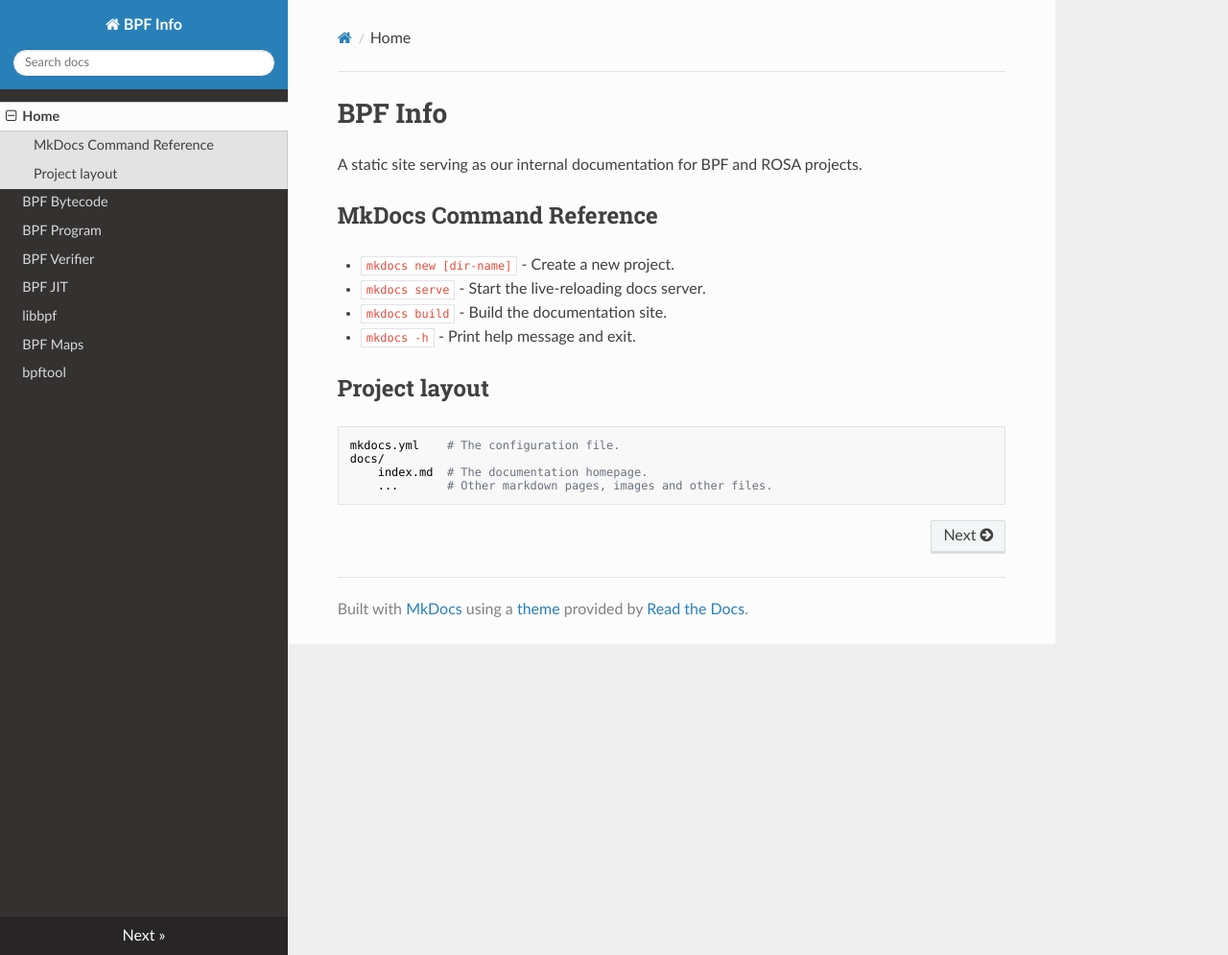
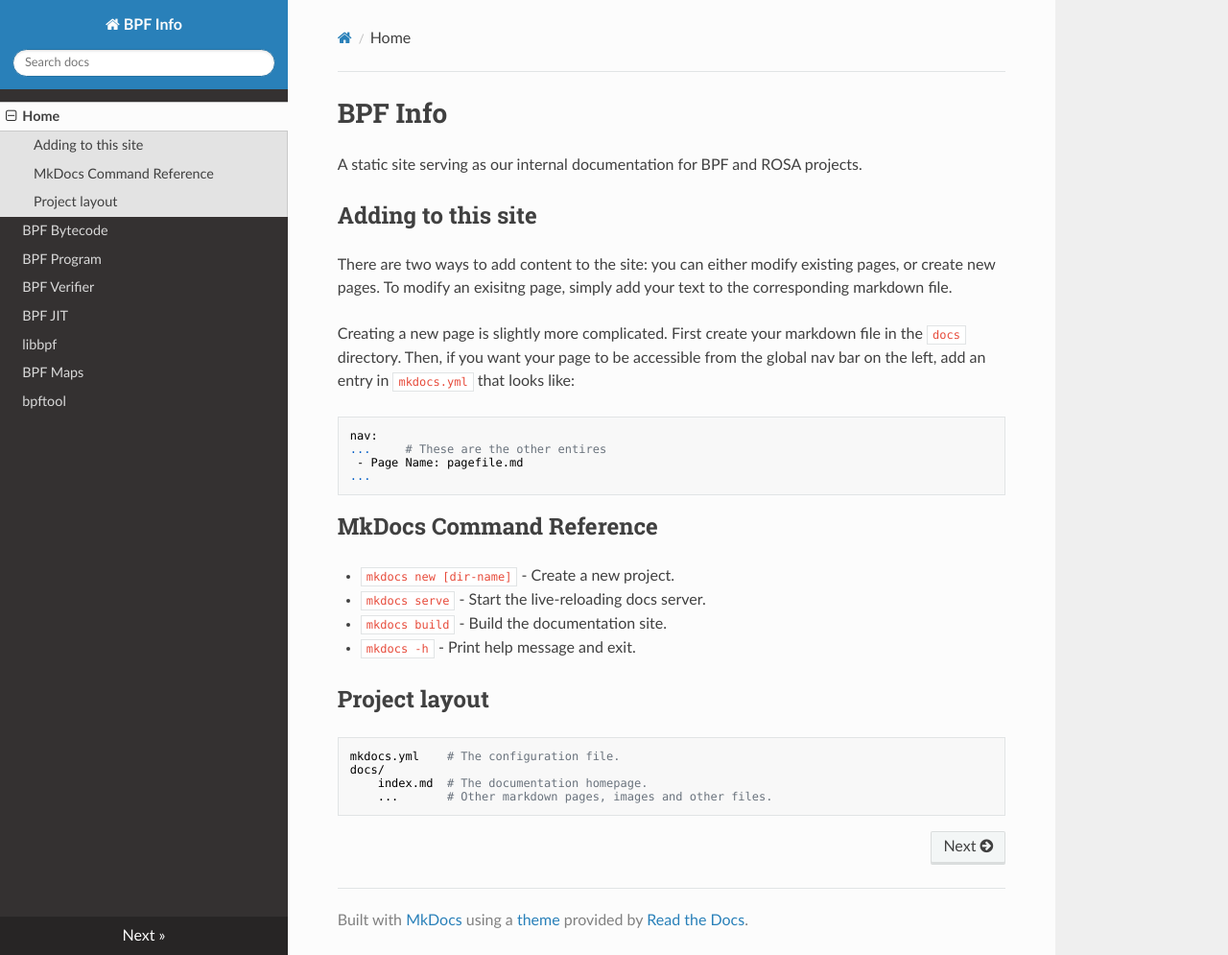
Before and after one commit to rosalab/bpf-info, an MkDocs documentation site: the page built from docs/index.md, in a window 1280 px wide and 995 px high. Shown: the whole window at 96% size. Built offline with MkDocs 1.6.1, drawn with Linux system fonts in a browser that asks for light colours; nearby versions of some CDN libraries.

````diff
--- a/docs/index.md
+++ b/docs/index.md
@@ -1,6 +1,23 @@
 # BPF Info
 
 A static site serving as our internal documentation for BPF and ROSA projects.
+
+## Adding to this site
+There are two ways to add content to the site: you can either modify existing pages, or create new pages.
+To modify an exisitng page, simply add your text to the corresponding markdown file.
+
+Creating a new page is slightly more complicated.
+First create your markdown file in the `docs` directory.
+Then, if you want your page to be accessible from the global nav bar on the left, add an entry in `mkdocs.yml` that looks like:
+
+```
+nav:
+...     # These are the other entires
+ - Page Name: pagefile.md
+...
+```
+
+
 
 ## MkDocs Command Reference
 
````
Also changed, not shown: README.md (+14 -3 lines), site/index.html.
